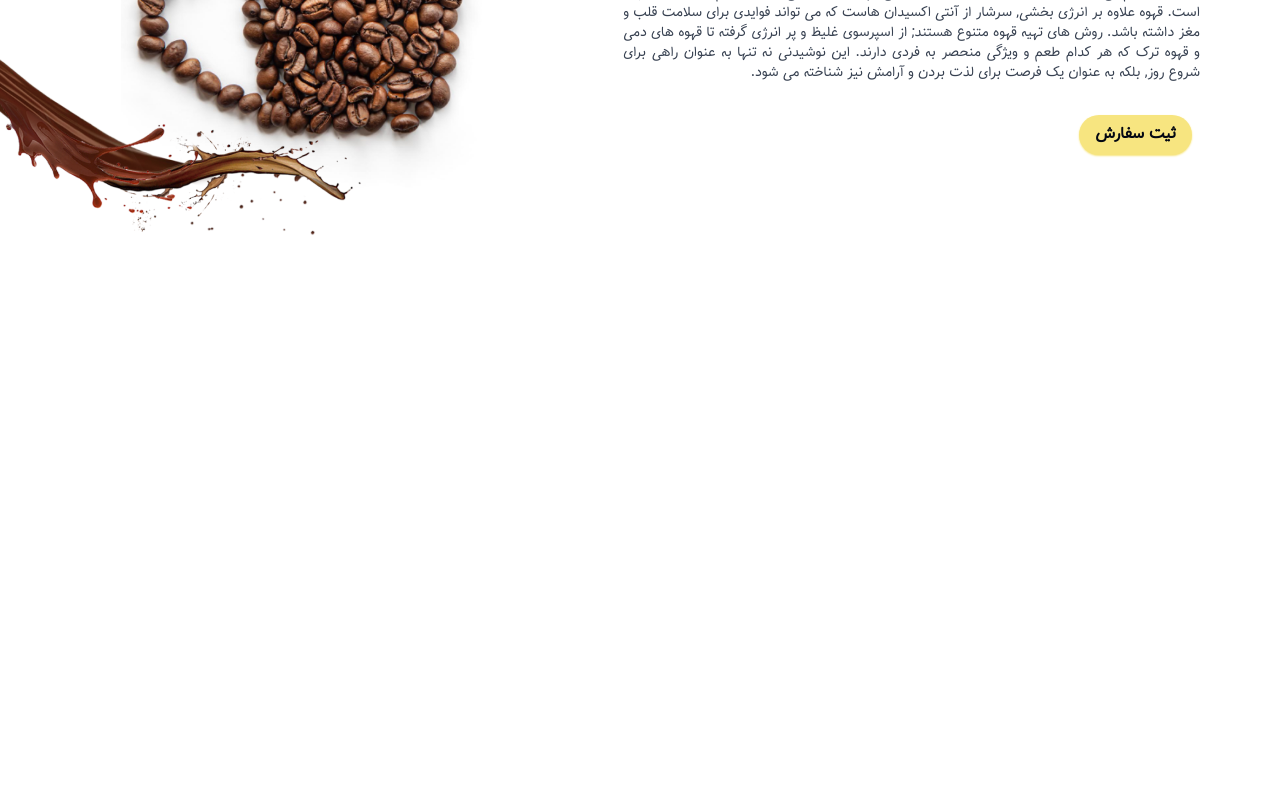
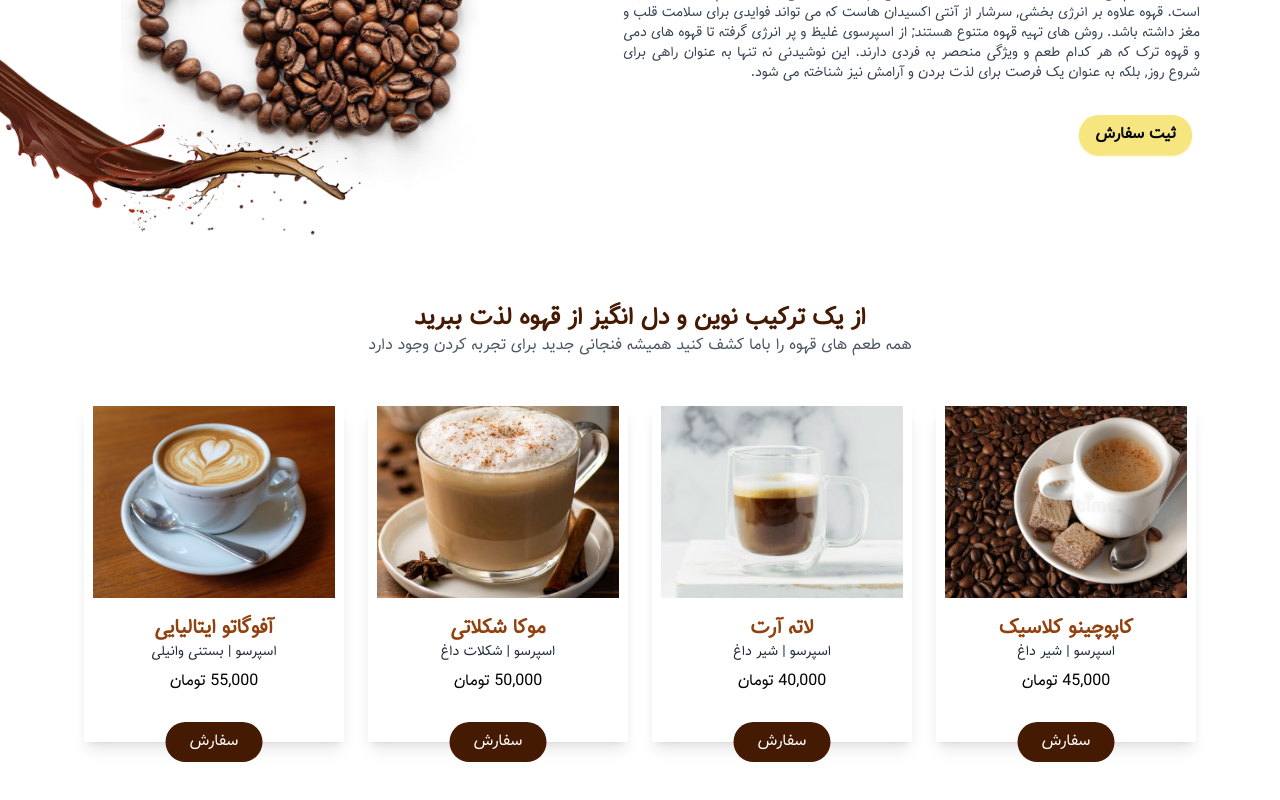
Before and after one commit to alishahi7645/coffeeshop, a React (Create React App) app: page / in a window 1280 px wide. Shown: the part 951-1751 px from the top of the page. Before the commit the page ends 1203 px from the top, so only its background shows below. Built offline with nearby package versions, Linux system fonts and the light colour scheme.

Commit message:
end code menu

```diff
--- a/src/App.js
+++ b/src/App.js
@@ -2,6 +2,7 @@ import React from 'react'
 import Header from './components/header/Header'
 import Hero from './components/hero/Hero'
 import Banner from './components/banner/Banner'
+import Menu from './components/menu/Menu'
 
 function App() {
   return (
@@ -9,6 +10,7 @@ function App() {
       <Header/>
       <Hero/>
       <Banner/>
+      <Menu/>
     </div>
   )
 }
--- a/src/components/menu/Menu.jsx
+++ b/src/components/menu/Menu.jsx
@@ -3,8 +3,26 @@ import coffeeMenu from '../../data'
 
 function Menu() {
   return (
-    <div>
-
+    <div className='my-20 p-5 max-w-6xl mx-auto'>
+      <div className="text-center mb-10">
+        <h4 className='text-2xl font-bold text-amber-950'>از یک ترکیب نوین و دل انگیز از قهوه لذت ببرید</h4>
+        <p className="text-gray-600">همه طعم های قهوه را باما کشف کنید همیشه فنجانی جدید برای تجربه کردن وجود دارد</p>
+      </div>
+      <div className="grid grid-cols-1 sm:grid-cols-2 md:grid-cols-3 lg:grid-cols-4 gap-6">
+        {
+            coffeeMenu.map((item) => (
+                <div key={item.id} className='bg-white rounded-sm shadow-lg relative  pb-8 mt-2'>
+                    <img src={item.image} alt={item.name} className='w-full object-contain h-48' />
+                    <div className="text-center p-4">
+                        <h3 className="text-xl font-semibold text-amber-800">{item.name}</h3>
+                        <p className='text-gray-800 mb-2 text-sm'>{item.ingredients.join(" | ")}</p>
+                        <p>{item.price.toLocaleString()} تومان</p>
+                    </div>
+                    <button className="absolute bottom-0 left-1/2 transform -translate-x-1/2 translate-y-1/2 bg-amber-950 text-white px-6 py-2 rounded-full hover:bg-amber-700 transition-colors"> سفارش</button>
+                </div>
+            ))
+        }
+      </div>
     </div>
   )
 }
```
